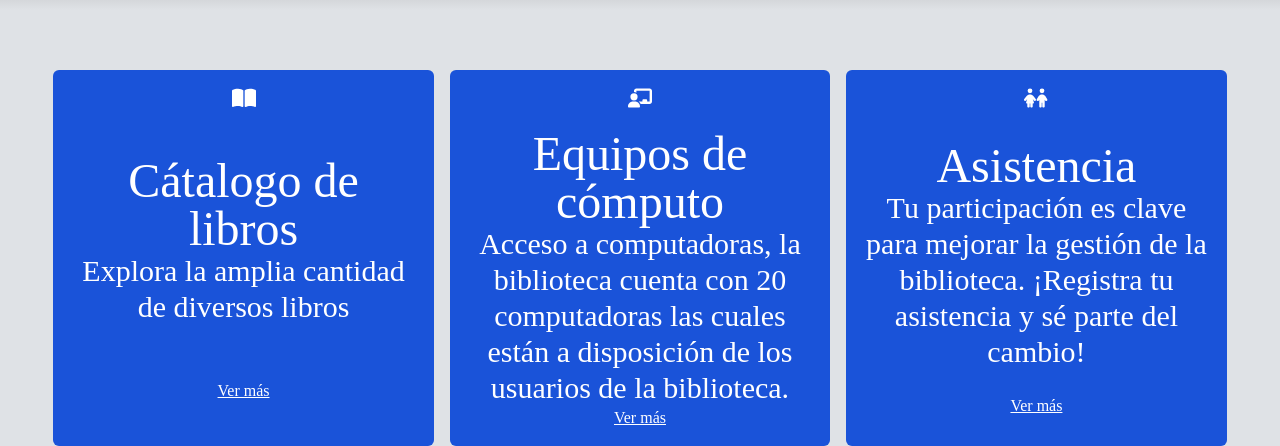
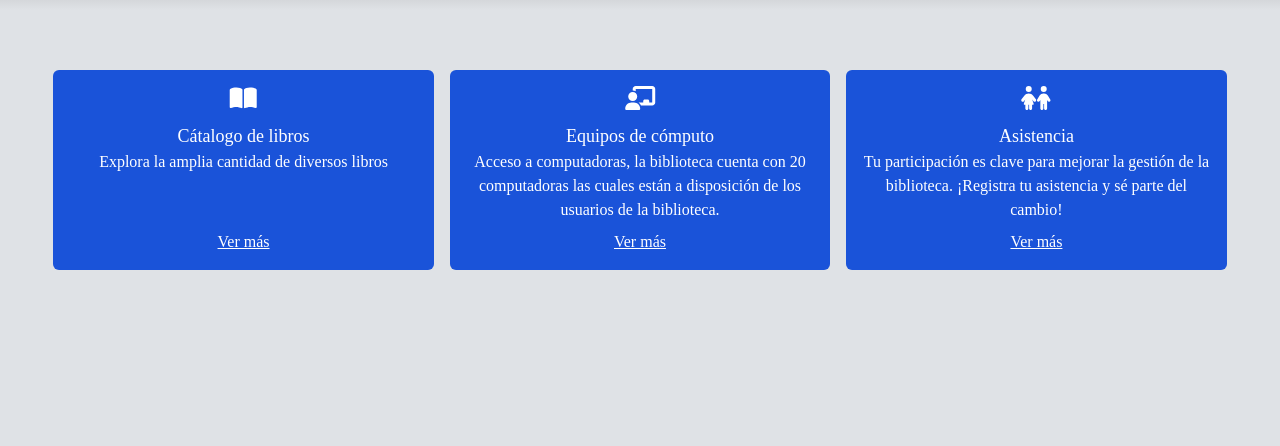
Before and after one commit to Inge-Biblioteca-Team/OPAC-Hogar-Libros, a React (Vite) app: page / in a window 1280 px wide. Shown: the part 450-896 px from the top of the page. After the commit the page ends 800 px from the top, so only its background shows below. Built offline with nearby package versions, Linux system fonts and the light colour scheme; no server answers; grey boxes are pictures that could not be loaded.

Commit message:
Correcciones

```diff
--- a/src/OPAC/Components/OPACBookCard.tsx
+++ b/src/OPAC/Components/OPACBookCard.tsx
@@ -7,14 +7,14 @@ const OPACBookCard = ({ book }: { book: Book }) => {
         <img
           src={book.Cover}
           alt={book.Title}
-          className="object-fill hover:shadow-md hover:drop-shadow-lg hover:shadow-blue-950 rounded-t-md h-96 w-80
+          className="object-fill hover:shadow-md hover:drop-shadow-lg hover:shadow-blue-950 rounded-t-md h-96 w-80 2xl:w-64
           max-sm:h-48 max-sm:rounded-md"
         />
-        <figcaption className="relative bg-white w-52 h-32 pl-1 pt-2 rounded-b-md overflow-clip ">
+        <figcaption className="relative bg-white w-52 h-32 pl-1 2xl:w-64 pt-2 rounded-b-md overflow-clip ">
           <p className=" cursor-default">
             <span className=" w-48 line-clamp-1">Autor: {book.Author}</span>
             <span className=" w-52  line-clamp-1">Titulo: {book.Title}</span>
-            <span className=" w-52  line-clamp-1">
+            <span className=" w-52  2xl:w-64 line-clamp-1">
               Año de publicación: {book.PublishedYear || "N/A"}
             </span>
             <span className=" w-52  line-clamp-1">
--- a/src/OPAC/Components/OPACCard.tsx
+++ b/src/OPAC/Components/OPACCard.tsx
@@ -15,20 +15,13 @@ const OPACCard = ({
   Path: string;
 }) => {
   return (
-    <figure
-      className="bg-Body text-white flex flex-col gap-5 items-center justify-center rounded-md
-     max-sm:justify-start max-sm:px-2  max-sm:text-sm p-4 md:justify-start md:px-4 md:text-base
-    lg:h-full xl:h-full 2xl:h-full"
-    >
-      <FontAwesomeIcon
-        icon={Icon}
-        className="text-white h-6 w-6 cursor-default"
-      />{" "}
-      <figcaption className="text-center flex flex-col flex-grow justify-around ">
-        <p>
-          <span className="text-5xl text-center max-sm:text-2xl">{Title}</span>
+    <figure className="bg-Body text-white rounded-md space-y-3 text-center p-4 relative flex flex-col h-full">
+      <FontAwesomeIcon icon={Icon} className=" h-6 max-sm:h-6" />{" "}
+      <figcaption className="text-center flex flex-col flex-grow">
+        <p className="flex-grow mb-2">
+          <span className="text-lg max-sm:text-xs">{Title}</span>
           <br />
-          <span className="text-3xl text-center max-sm:text-lg">{Message}</span>
+          <span className=" max-sm:hidden">{Message}</span>
         </p>
         <Link to={Path} className=" underline hover:text-gray-400">
           Ver más
--- a/src/OPAC/Components/OPACGridFBooks.tsx
+++ b/src/OPAC/Components/OPACGridFBooks.tsx
@@ -6,7 +6,7 @@ import OPACBookCard from "./OPACBookCard";
 const OPACGridFBooks = ({ colection }: { colection: Catalog }) => {
   return (
     <>
-      <div className="grid grid-cols-5 gap-4 max-sm:grid-cols-2 md:grid-cols-3 lg:grid-cols-5 max-sm:w-full items-center justify-center bg-gray-200 p-4">
+      <div className="flex flex-wrap gap-4 max-sm:gap-8 md:gap-16 lg:gap-4 xl:gap-4 2xl:gap-4 max-sm:w-full items-center justify-center">
         {colection.data.map((book) => (
           <OPACBookCard key={"Book" + book.BookCode} book={book} />
         ))}
--- a/src/OPAC/Screens/OPACHome.tsx
+++ b/src/OPAC/Screens/OPACHome.tsx
@@ -19,8 +19,7 @@ const OPACHome = () => {
         <OPACBanner />
         <div className="m-2 lg:m-0  lg:w-11/12">
           <div
-            className="grid max-sm:grid-cols-2 gap-4 mt-10 md:grid-cols-2 lg:grid-cols-3 lg:pb-2
-        lg:h-60 2xl:h-96"
+            className="grid max-sm:grid-cols-2 gap-4 mt-10 md:grid-cols-2 lg:grid-cols-3 lg:pb-2 2xl:m-4 2xl:pt-6"
           >
             <OPACCard
               Icon={faBookOpen}
```
